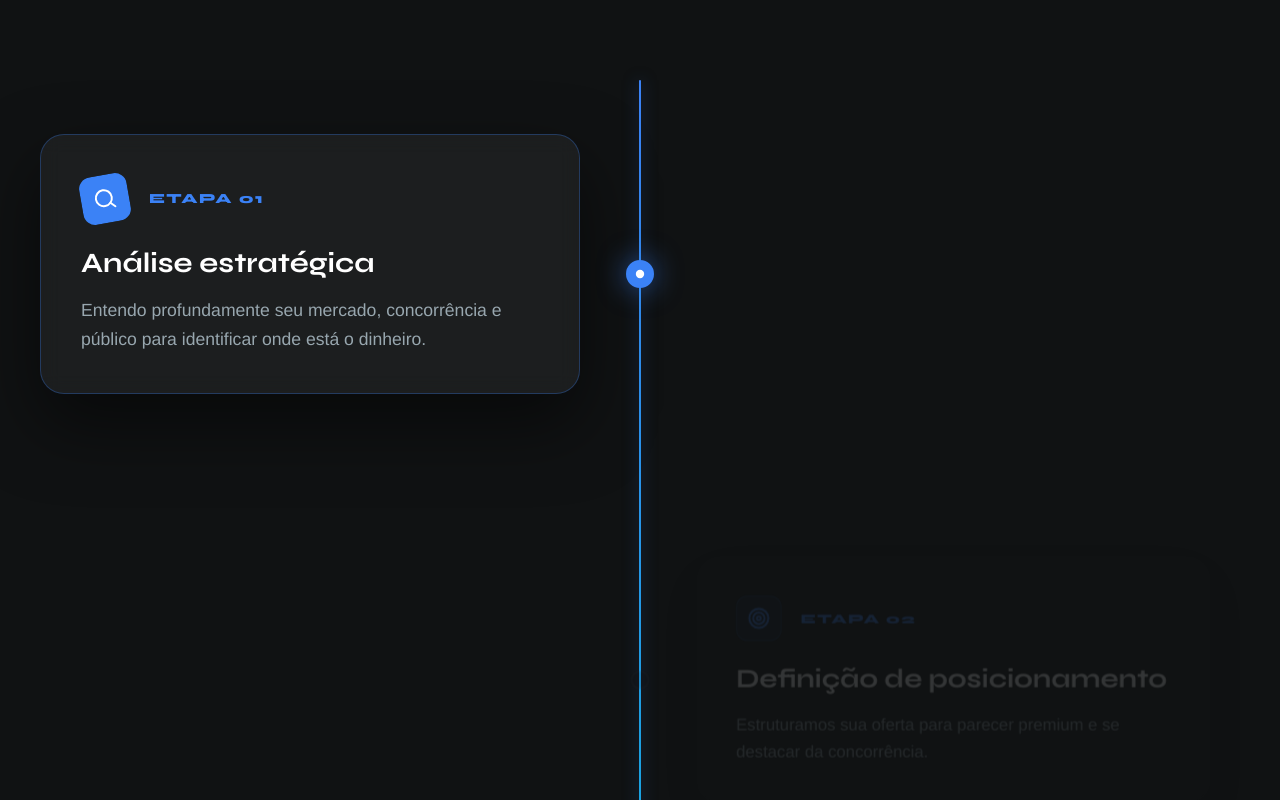
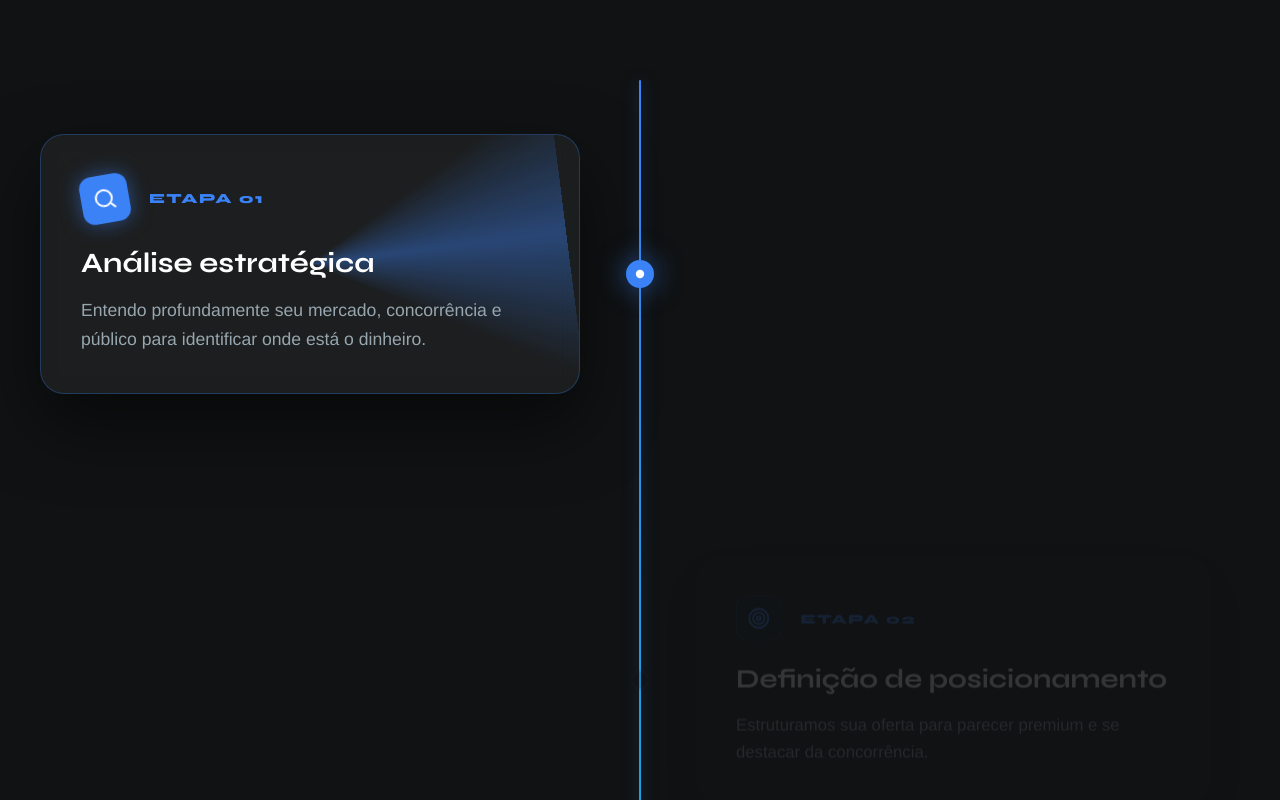
Before and after one commit to diegoabrantesdesigner/paginadiegoabrantes, a React (Vite) app: page / in a window 1280 px wide. Shown: the part 6700-7500 px from the top of the page. Built offline with nearby package versions, Linux system fonts and the light colour scheme.

Commit message:
UI: Add spinning glow and icon effects to Process section cards

```diff
--- a/src/components/ProcessAdvanced.css
+++ b/src/components/ProcessAdvanced.css
@@ -134,6 +134,35 @@
   transition: all 0.5s ease;
   position: relative;
   overflow: hidden;
+  z-index: 1;
+}
+
+/* Animated spinning glow effect */
+.step-card-glass::before {
+  content: '';
+  position: absolute;
+  inset: -50%;
+  background: conic-gradient(
+    from 0deg,
+    transparent 0deg,
+    transparent 150deg,
+    rgba(59, 130, 246, 0.4) 180deg,
+    transparent 210deg,
+    transparent 360deg
+  );
+  animation: rotate 4s linear infinite;
+  z-index: -1;
+  opacity: 0;
+  transition: opacity 0.5s ease;
+}
+
+.timeline-item.is-active .step-card-glass::before {
+  opacity: 1;
+}
+
+@keyframes rotate {
+  from { transform: rotate(0deg); }
+  to { transform: rotate(360deg); }
 }
 
 .timeline-item.is-active .step-card-glass {
@@ -168,6 +197,7 @@
   background: #3b82f6;
   color: white;
   transform: rotate(-10deg);
+  box-shadow: 0 0 20px rgba(59, 130, 246, 0.5);
 }
 
 .step-number-tag {
```
